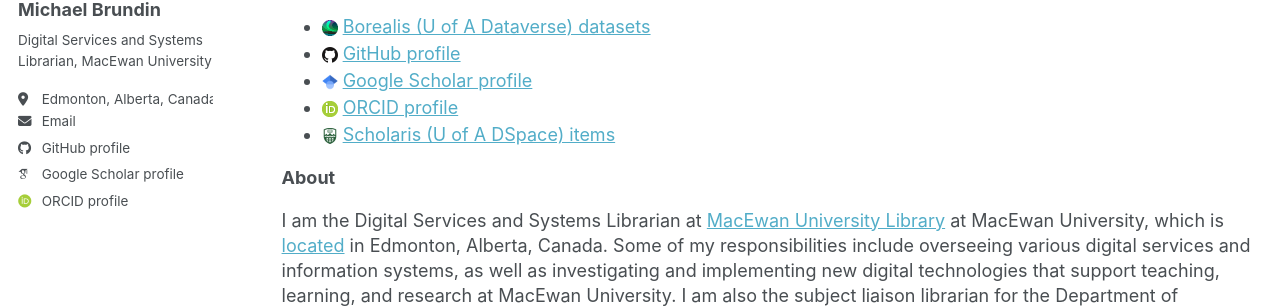
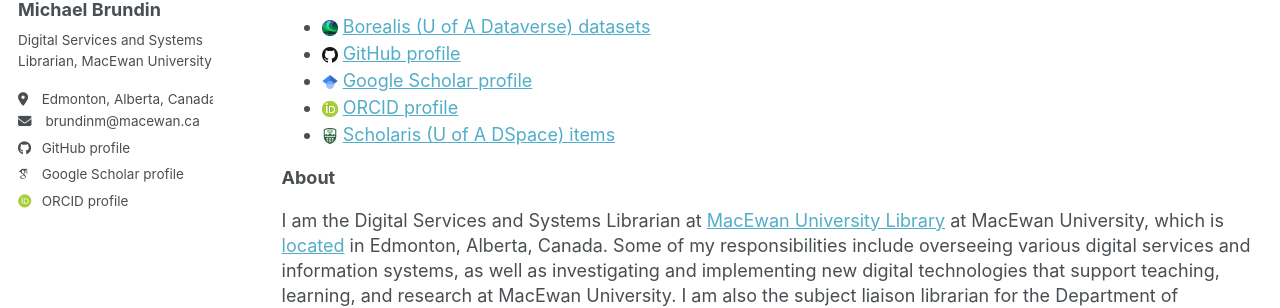
Before and after one commit to brundinm/brundinm.github.io, a Jekyll site: the page built from _pages/about.md, in a window 1280 px wide. Shown: the part 280-588 px from the top of the page. Built offline with Jekyll 4.4.1, drawn with Linux system fonts in a browser that asks for light colours; some web fonts are replaced; a script bundle is joined from its source files by our own code; library files that are not in the unit come from our copies.

Commit message:
Update author-profile.html

```diff
--- a/_includes/author-profile.html
+++ b/_includes/author-profile.html
@@ -34,7 +34,7 @@
         <li><a href="{{ author.uri }}"><i class="fas fa-fw fa-link icon-pad-right" aria-hidden="true"></i>{{ site.data.ui-text[site.locale].website_label | default: "Website" }}</a></li>
       {% endif %}
       {% if author.email %}
-        <li><a href="mailto:{{ author.email }}"><i class="fas fa-fw fa-envelope icon-pad-right" aria-hidden="true"></i>{{ site.data.ui-text[site.locale].email_label | default: "brundinm@macewan.ca" }}</a></li>
+        <li><a href="mailto:{{ author.email }}"><i class="fas fa-fw fa-envelope icon-pad-right" aria-hidden="true"></i> brundinm@macewan.ca</a></li>
       {% endif %}
 
       <!-- Font Awesome icons / Repositories and software development -->
```
